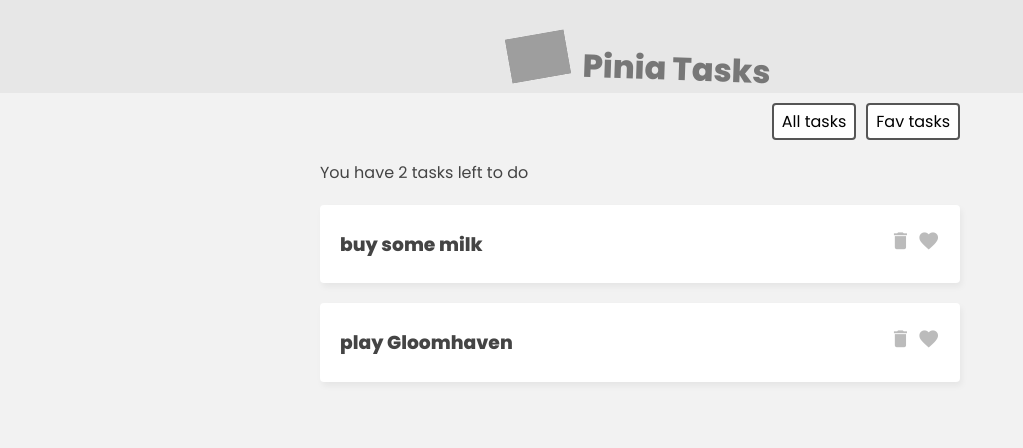
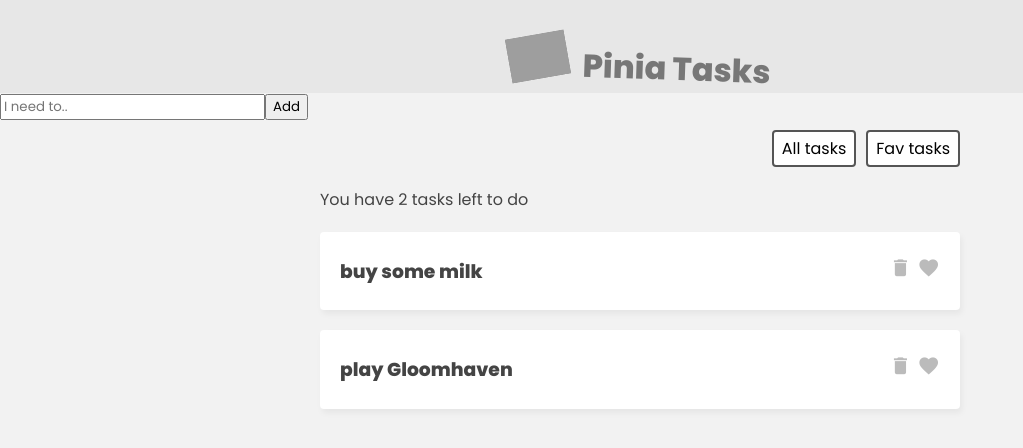
Before and after one commit to ma1210/pinia-tasks, a Vue app: page / in a window 1280 px wide. Shown: the top 448 px of the page, without its empty margins (0-1023 px from the left). Built offline with nearby package versions, Linux system fonts and the light colour scheme; grey boxes are pictures that could not be loaded.

Commit message:
Actions: add task

```diff
--- a/src/App.vue
+++ b/src/App.vue
@@ -6,6 +6,11 @@
       <img src="https://pinia.vuejs.org/logo.svg" alt="pinia logo">
       <h1>Pinia Tasks</h1>
     </header>
+
+    <!-- Task Form -->
+    <div class="new-task-form">
+      <TaskForm/>
+    </div>
 
     <!-- filter -->
     <nav class="filter">
@@ -35,9 +40,10 @@
   import TaskDetails from './components/TaskDetails.vue'
   import { useTaskStore } from './stores/TaskStore';
   import { ref } from 'vue';
+  import TaskForm from './components/TaskForm.vue';
 
   export default {
-    components:{ TaskDetails },
+    components:{ TaskDetails, TaskForm },
     setup() {
       const taskStore = useTaskStore()
 
--- /dev/null
+++ b/src/components/TaskForm.vue
@@ -0,0 +1,36 @@
+<template>
+  <form @submit.prevent="handleSubmit">
+    <input
+      type="text"
+      placeholder="I need to.."
+      v-model="newTask"
+    >
+    <button>Add</button>
+  </form>
+</template>
+
+<script>
+  import { ref } from 'vue';
+  import { useTaskStore } from '../stores/TaskStore';
+
+  export default {
+    setup() {
+
+      const taskStore = useTaskStore();
+      const newTask = ref('');
+
+      const handleSubmit = () => {
+        if (newTask.value.length > 0) {
+          taskStore.addTask({
+            title: newTask.value,
+            isFav: false,
+            id: Math.floor(Math.random() * 1000000)
+          })
+        }
+      }
+
+      return { newTask, handleSubmit }
+    }
+
+  }
+</script>
--- a/src/stores/TaskStore.js
+++ b/src/stores/TaskStore.js
@@ -19,5 +19,10 @@
     totalCount: (state) => {
       return state.tasks.length
     }
+  },
+  actions: {
+    addTask(task) {
+      this.tasks.push(task)
+    }
   }
 })
```
